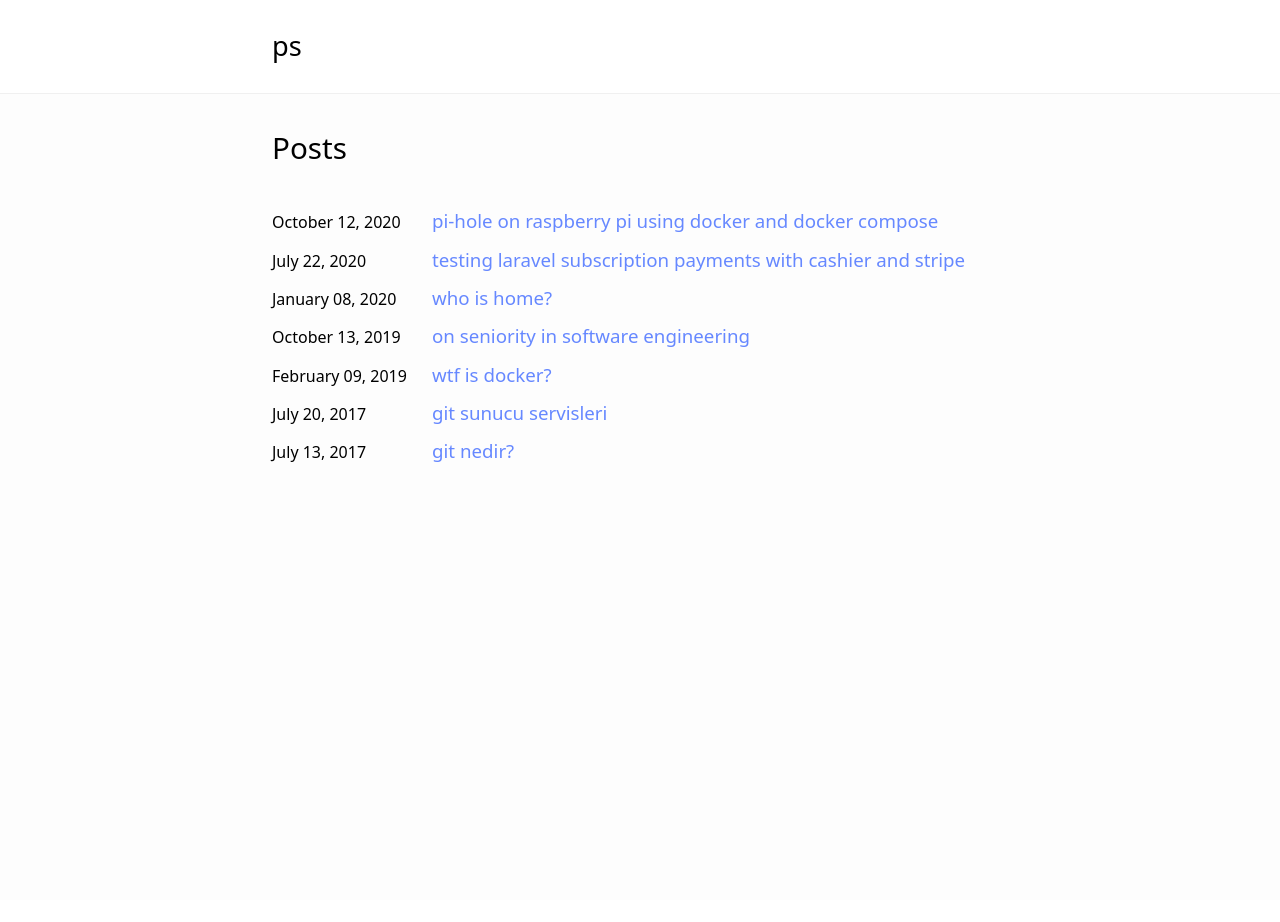
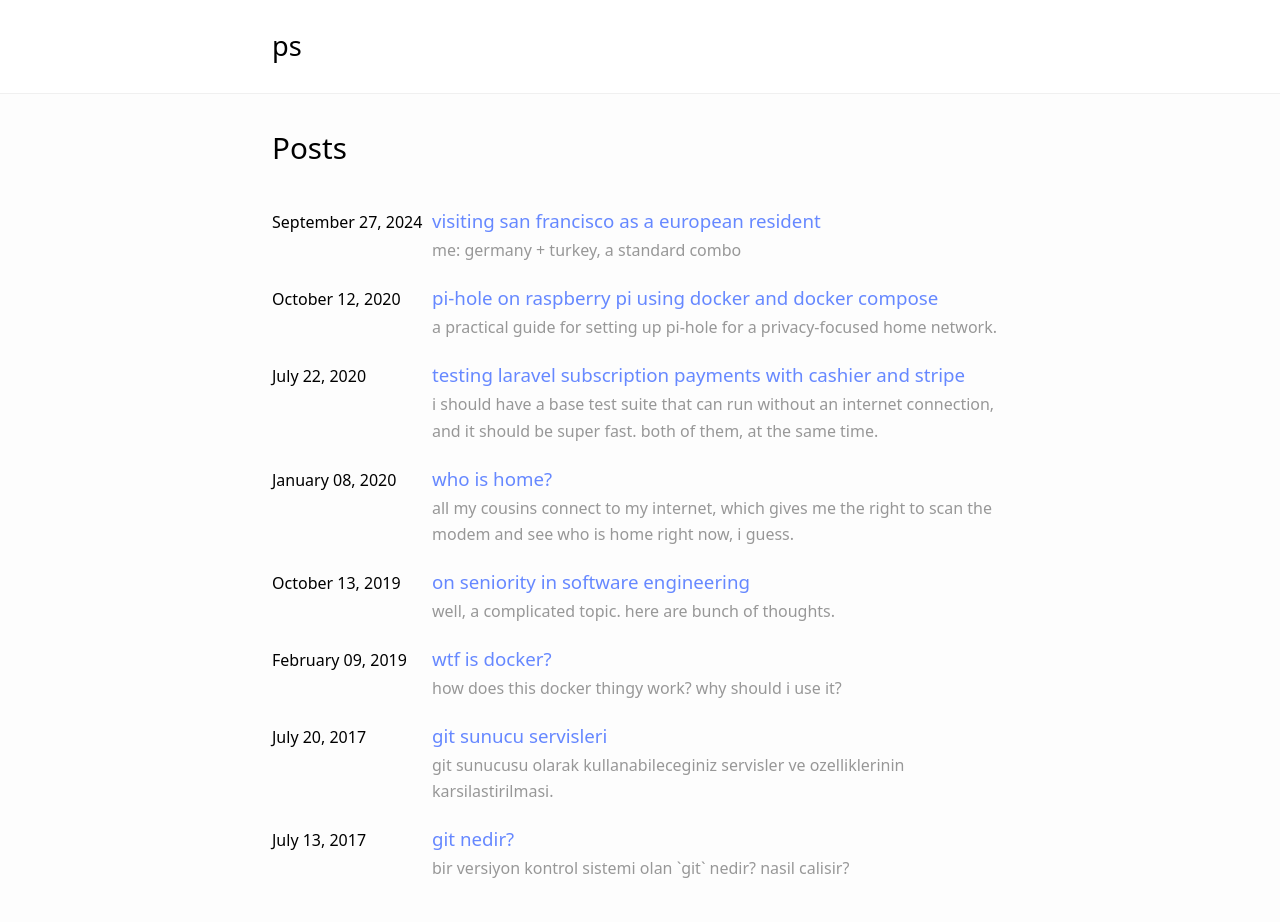
Before and after one commit to karakanb/blog, a Jekyll site: the page built from index.html, in a window 1280 px wide. Built offline with Jekyll 4.4.1, drawn with Linux system fonts in a browser that asks for light colours; the list of posts is cut into pages by our own code; comment, search, counter and statistics services are not loaded; before the commit the page ends 900 px from its top, so only the background shows below that; part of the change alters nothing that is shown.

Commit message:
add a new sf post

```diff
--- a/_layouts/home.html
+++ b/_layouts/home.html
@@ -28,9 +28,12 @@ layout: default
   <header><h1>Posts</h1></header>
   {% for post in site.posts %}
   {%- assign date_format = site.date_format | default: "%B %d, %Y" -%}
-  <div>
+  <div style="margin-bottom: 1rem;">
     <time datetime="{{ post.date | date_to_xmlschema }}">{{ post.date | date: date_format }}</time>
-    <h3 style="text-transform: lowercase;"><a href="{{ post.url | relative_url }}">{{ post.title }}</a></h3>
+    <div style="display: flex; flex-direction: column;">
+      <h3 style="text-transform: lowercase; margin-bottom: 0;"><a href="{{ post.url | relative_url }}">{{ post.title }}</a></h3>
+      <p style="text-transform: lowercase; display: block; margin: 0; opacity: 0.4; font-size: medium;">{{ post.excerpt }}</p>
+    </div>
   </div>
   {% endfor %}
 </article>
--- /dev/null
+++ b/_posts/2024-09-27-notes-from-my-san-francisco-visit.md
@@ -0,0 +1,53 @@
+---
+title: "Visiting San Francisco as a European resident"
+excerpt: "me: Germany + Turkey, a standard combo"
+---
+
+A quick context on me: I am born and raised in Istanbul, I have been living in Berlin for the past 6 years, building [a data company](https://getbruin.com) there.
+
+I visited San Francisco for the first time in September 2024, for 2 weeks. I had a few friends there, and [a conference](https://www.smalldatasf.com/2024/) I wanted to attend, so it ended up being a good time to visit.
+
+Below are some random notes on my visit, mostly comparing it with Berlin.
+
+# The city
+
+- The first place my friend took me was [Tenderloin](https://en.wikipedia.org/wiki/Tenderloin,_San_Francisco), which was quite a shock, to be honest. The place was full of homeless people, and it was quite dirty.
+- The city is rather hilly.
+  - After living in Berlin for quite some time, I somehow got this silly idea that every major city is flat.
+- There's a nice tram line that goes up and down the city, which seems beautiful.
+- I used to play the game [Driver](https://en.wikipedia.org/wiki/Driver_(video_game)) on Playstation 1, and some parts of the game was taking place in San Francisco. Walking around the city reminded me of the game, which was quite fun.
+  - Surprisingly, I found [the game online](https://gam.onl/psx/driver.html#game) and it is playable on the browser.
+- Turns out, the city is far more beautiful outside of Tenderloin. My friends took me around the city to the nicer parts, such as Haight Ashbury, Mission, and the Golden Gate Bridge. The city is quite beautiful, to be honest.
+- The city is surprisingly foggy.
+- It was far more expensive than Berlin, especially for food.
+- There was generally good food around, although I didn't have a chance to try many places.
+
+## Palo Alto
+Turns out Palo Alto is a very different place than San Francisco downtown. I thought these two would be quite similar to each other, but SF downtown is way more like London, whereas Palo Alto is more like a small town.
+
+Even though it is small, Palo Alto was quite posh, and there were many beautiful houses around. The weather was also quite nice, and the Stanford campus was beautiful. I saw the first Facebook office.
+
+![The first-ever Facebook office](/blog/assets/images/sf-visit/fb-office.jpeg){: width="250" .center-image }
+
+I also ran into Tim Cook, enjoying a coffee walking around. I guess this is one of the things that makes the area special. You can run into important people in tech quite easily.
+
+# The people
+- The people in SF were quite friendly. I had random conversations with strangers, and generally everyone was quite open to chatting.
+  - I picked up this habit of going to a shop and saying "how are you?" from London, and it never works in Berlin. It worked quite well in SF, everyone responded in a nice, chatty way.
+- The city was quite international, way more than Berlin.
+- Generally, people seemed chill. The traffic was not aggressive, people were not in a rush.
+
+A surprising bit was that people were generaly curious about other people, especially what they are building. People in Berlin wouldn't be very interested in a new company or a project someone is working on, wheras in SF, people were genuinely interested in what I was doing, and they were asking questions. The curiousity was quite nice.
+
+# The tech scene
+- I attended the [Small Data Conference](https://www.smalldatasf.com/2024/), which was quite lovely.
+  - If you are interested in local-first movement, and DuckDB, I'd recommend checking it out.
+- I have also attended a few meetups, and met with genuinely interesting people.
+  - Far more in 2 weeks than I would in 6 months in Berlin.
+- There seems to be a very vibrant community in SF, whereas almost every evening there was a meetup, and it was full of interesting people, mostly builders.
+  - I attended [a meetup](https://www.ml-irl.com/) where there was a researcher from OpenAI, a VP AI at Snowflake, and an AI lead from Superhuman, and the things they talked about were quite interesting.
+- People were open to meeting up in person, and I had a few coffees with people I randomly dropped a Twitter DM to, even though we didn't know each other before.
+
+---
+
+Overall, the city felt quite lively, and I felt like I found my own community there. Being a founder in Berlin is rather lonely sometimes, and it was nice to be around people who are also building things.
```
Also changed, not shown: assets/images/sf-visit/fb-office.jpeg (added).
